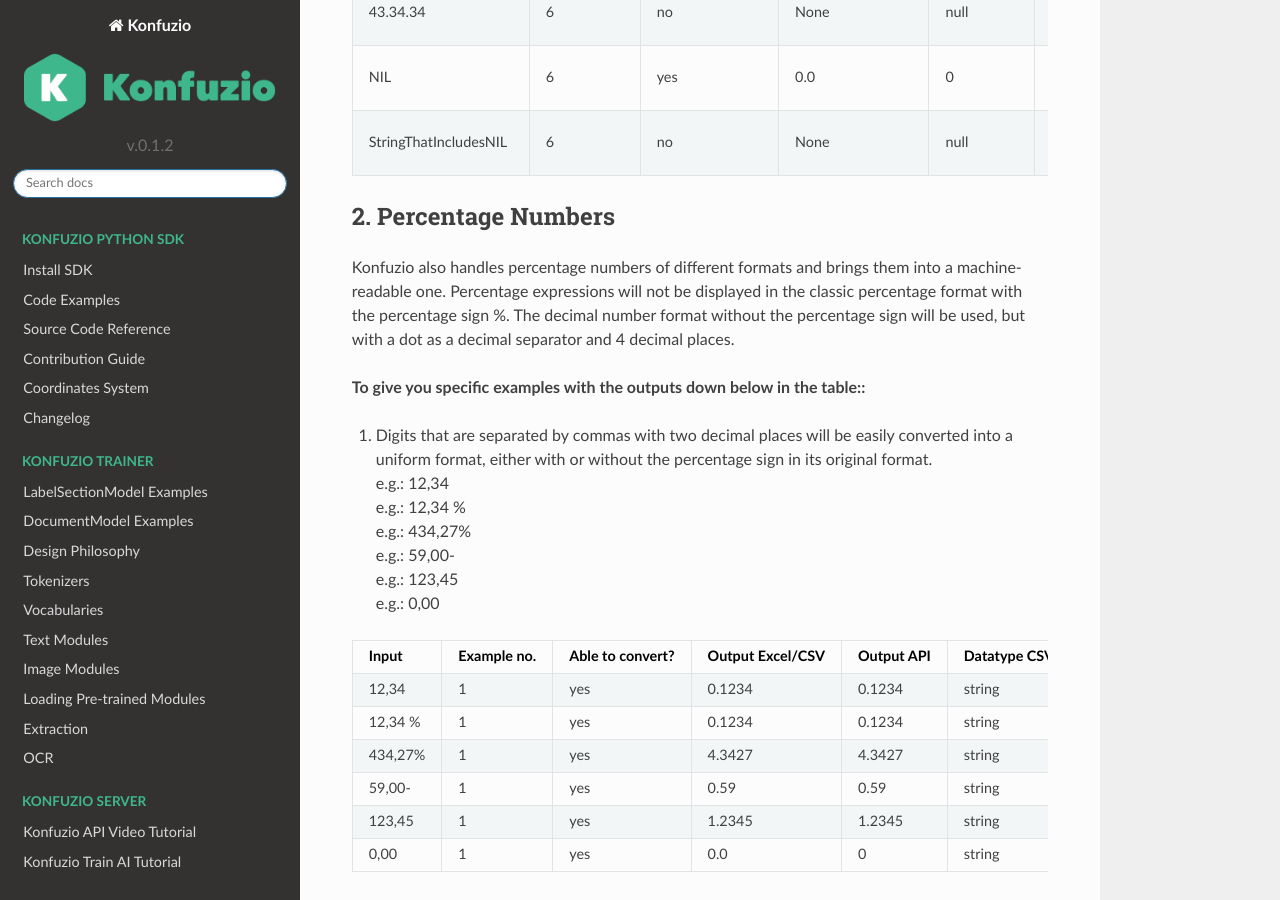
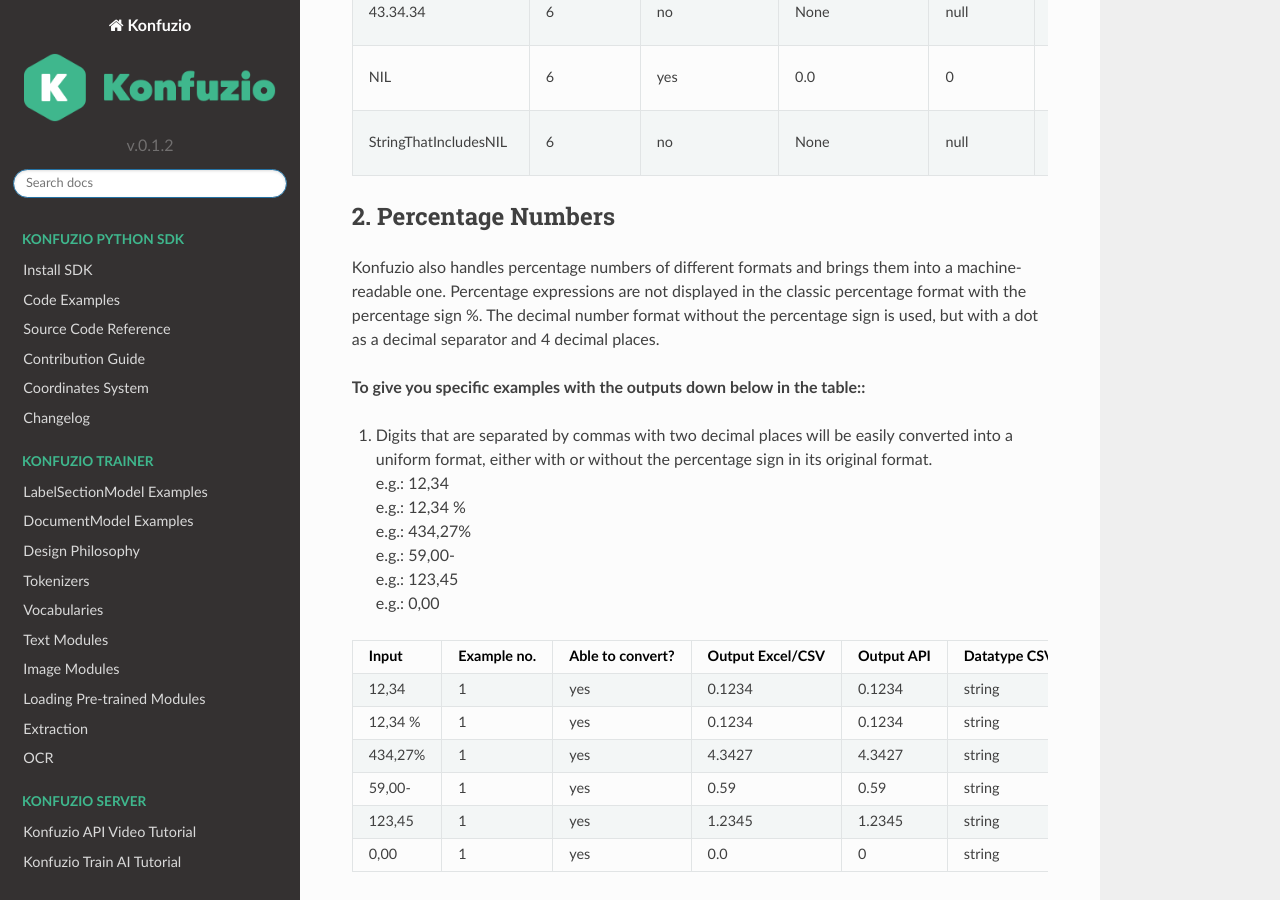
Before and after one commit to konfuzio-ai/konfuzio-sdk, a Sphinx documentation site: the page built from docs/web/Normalization_doc_v0.2.md, in a window 1280 px wide and 900 px high, scrolled down 2099 px. Built offline with Sphinx 7.4.7 and the Read the Docs theme 2.0.0, drawn with Linux system fonts in a browser that asks for light colours.

Commit message:
Update Normalization_doc_v0.2.md

```diff
--- a/docs/web/Normalization_doc_v0.2.md
+++ b/docs/web/Normalization_doc_v0.2.md
@@ -73,7 +73,7 @@
 
 ### 2. Percentage Numbers
 
-Konfuzio also handles percentage numbers of different formats and brings them into a machine-readable one. Percentage expressions will not be displayed in the classic percentage format with the percentage sign %. The decimal number format without the percentage sign will be used, but with a dot as a decimal separator and 4 decimal places.
+Konfuzio also handles percentage numbers of different formats and brings them into a machine-readable one. Percentage expressions are not displayed in the classic percentage format with the percentage sign %. The decimal number format without the percentage sign is used, but with a dot as a decimal separator and 4 decimal places.
 
 **To give you specific examples with the outputs down below in the table::**
 1) Digits that are separated by commas with two decimal places will be easily converted into a uniform format, either with or without the percentage sign in its original format.
```
